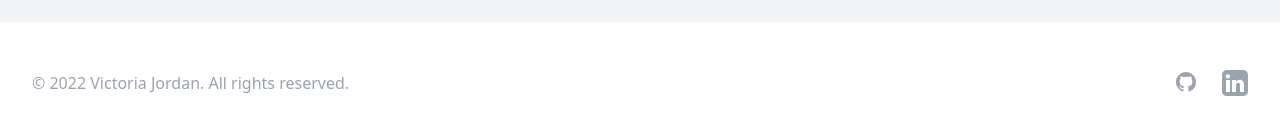
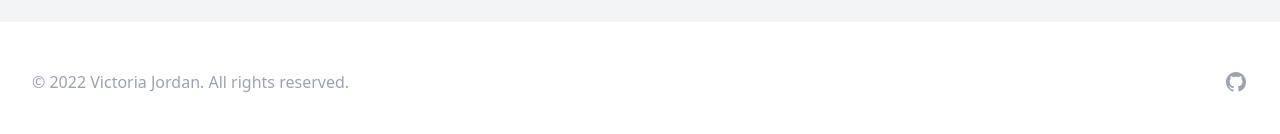
Before and after one commit to vjordan-cs/cpp-vs-java, a Next.js app: page / in a window 1280 px wide. Shown: the part 3006-3140 px from the top of the page. Built offline with nearby package versions, Linux system fonts and the light colour scheme.

Commit message:
remove linkedin link

```diff
--- a/components/Footer.js
+++ b/components/Footer.js
@@ -9,38 +9,6 @@ const navigation = [
           d="M12 2C6.477 2 2 6.484 2 12.017c0 4.425 2.865 8.18 6.839 9.504.5.092.682-.217.682-.483 0-.237-.008-.868-.013-1.703-2.782.605-3.369-1.343-3.369-1.343-.454-1.158-1.11-1.466-1.11-1.466-.908-.62.069-.608.069-.608 1.003.07 1.531 1.032 1.531 1.032.892 1.53 2.341 1.088 2.91.832.092-.647.35-1.088.636-1.338-2.22-.253-4.555-1.113-4.555-4.951 0-1.093.39-1.988 1.029-2.688-.103-.253-.446-1.272.098-2.65 0 0 .84-.27 2.75 1.026A9.564 9.564 0 0112 6.844c.85.004 1.705.115 2.504.337 1.909-1.296 2.747-1.027 2.747-1.027.546 1.379.202 2.398.1 2.651.64.7 1.028 1.595 1.028 2.688 0 3.848-2.339 4.695-4.566 4.943.359.309.678.92.678 1.855 0 1.338-.012 2.419-.012 2.747 0 .268.18.58.688.482A10.019 10.019 0 0022 12.017C22 6.484 17.522 2 12 2z"
           clipRule="evenodd"
         />
-      </svg>
-    ),
-  },
-  {
-    name: "Linkedin",
-    href: "https://www.linkedin.com/in/victoria-jordan01/",
-    icon: (props) => (
-      <svg x="0px" y="0px" width="26" height="26" viewBox="0 0 192 192">
-        {
-          <g
-            fill="none"
-            fill-rule="nonzero"
-            stroke="none"
-            stroke-width="1"
-            stroke-linecap="butt"
-            stroke-linejoin="miter"
-            stroke-miterlimit="10"
-            stroke-dasharray=""
-            stroke-dashoffset="0"
-            font-family="none"
-            font-weight="none"
-            font-size="none"
-            text-anchor="none"
-          >
-            <path d="M0,192v-192h192v192z" fill="none"></path>
-            <g fill="#9ba3af">
-              <g id="surface1">
-                <path d="M156,0h-120c-19.875,0 -36,16.125 -36,36v120c0,19.875 16.125,36 36,36h120c19.875,0 36,-16.125 36,-36v-120c0,-19.875 -16.125,-36 -36,-36zM59.36539,162.98077h-29.82693l-0.17307,-89.30769h29.82692zM43.70192,61.99038h-0.17308c-9.75,0 -16.03846,-6.72115 -16.03846,-15.08653c0,-8.56731 6.49039,-15.0577 16.41347,-15.0577c9.92308,0 16.00961,6.49038 16.21153,15.0577c0,8.36538 -6.31731,15.08653 -16.41346,15.08653zM162.77885,162.98077h-30.08654v-48.51923c0,-11.74039 -3.11538,-19.73077 -13.61538,-19.73077c-8.01923,0 -12.34615,5.39423 -14.42308,10.61538c-0.77885,1.875 -0.98077,4.44231 -0.98077,7.06731v50.56731h-30.23077l-0.17308,-89.30769h30.23077l0.17308,12.60577c3.86538,-5.97116 10.29808,-14.42308 25.70192,-14.42308c19.09616,0 33.37501,12.46154 33.37501,39.25961v51.86539z"></path>
-              </g>
-            </g>
-          </g>
-        }
       </svg>
     ),
   },
```
